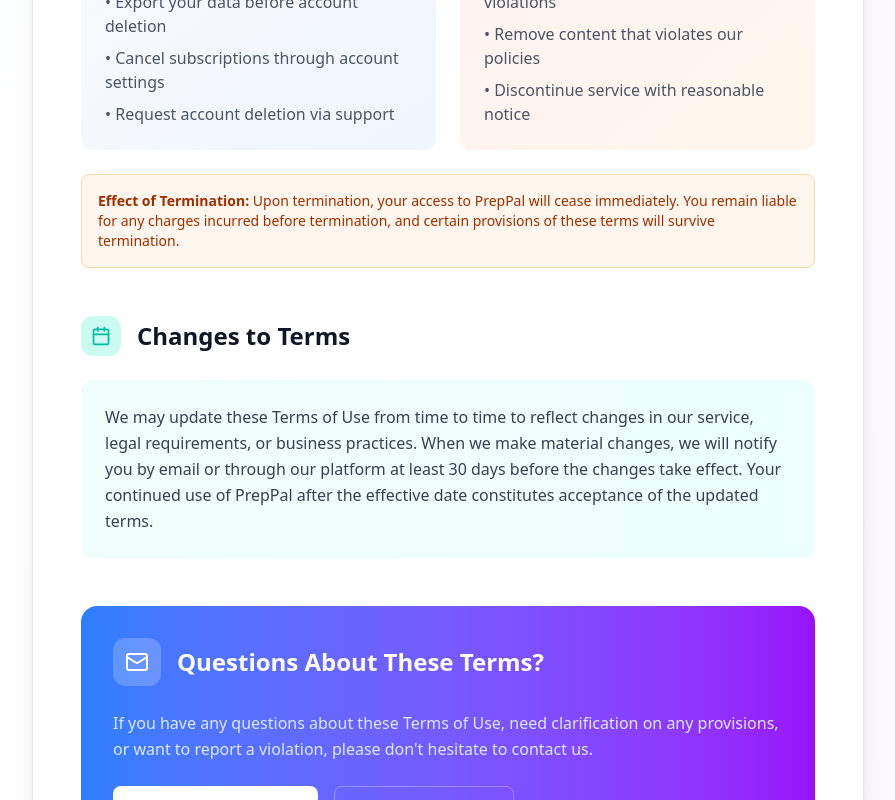
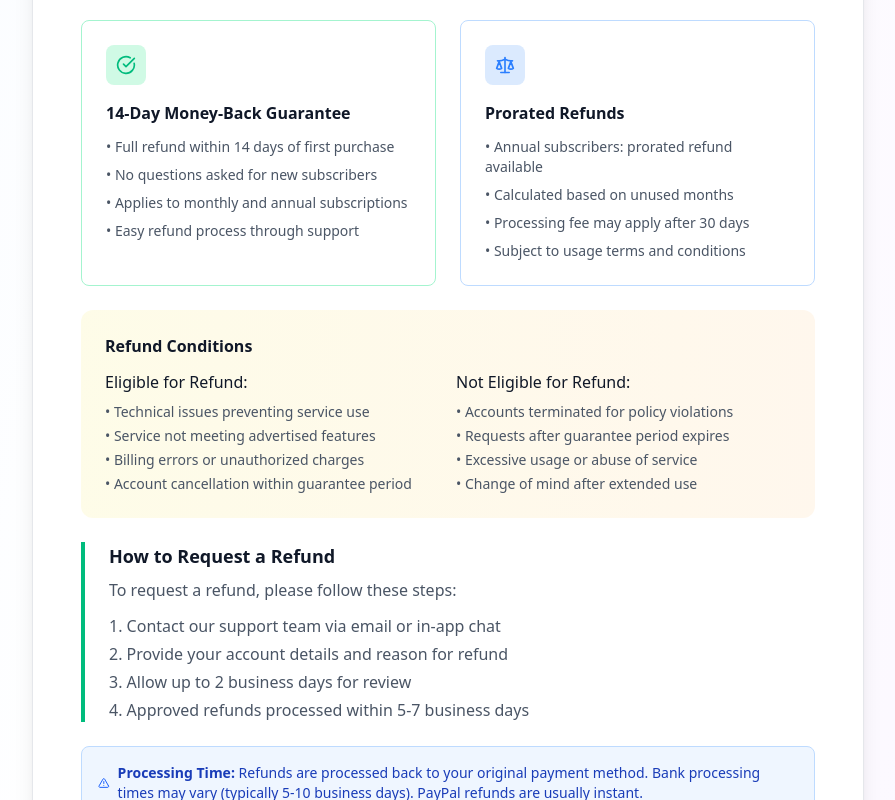
Before and after one commit to YoussufSalah/preppal, a Next.js app: page /TermsofUse in a window 1280 px wide. Shown: the part 3480-4280 px from the top of the page, without its empty margins (192-1087 px from the left). Built offline with nearby package versions, Linux system fonts and the light colour scheme.

Commit message:
updated refund policy

```diff
--- a/src/app/TermsofUse/page.js
+++ b/src/app/TermsofUse/page.js
@@ -251,7 +251,97 @@ const TermsOfUse = () => {
                 </div>
               </div>
             </section>
+            {/* Refund Policy */}
+            <section className="mb-12">
+              <div className="flex items-center mb-6">
+                <div className="w-10 h-10 bg-emerald-100 rounded-xl flex items-center justify-center mr-4">
+                  <CheckCircle className="w-5 h-5 text-emerald-500" />
+                </div>
+                <h2 className="text-2xl font-bold text-gray-900">Refund Policy</h2>
+              </div>
 
+              <div className="space-y-6">
+                <div className="bg-gradient-to-r from-emerald-50 to-teal-50 p-6 rounded-xl">
+                  <p className="text-gray-700 leading-relaxed">
+                    We want you to be completely satisfied with PrepPal. If you're not happy with our service, we offer a fair and transparent refund policy designed to protect both you and our business.
+                  </p>
+                </div>
+
+                <div className="grid md:grid-cols-2 gap-6">
+                  <div className="border border-emerald-200 rounded-lg p-6">
+                    <div className="w-10 h-10 bg-emerald-100 rounded-lg flex items-center justify-center mb-4">
+                      <CheckCircle className="w-5 h-5 text-emerald-500" />
+                    </div>
+                    <h3 className="font-semibold text-gray-900 mb-3">14-Day Money-Back Guarantee</h3>
+                    <ul className="text-sm text-gray-600 space-y-2">
+                      <li>• Full refund within 14 days of first purchase</li>
+                      <li>• No questions asked for new subscribers</li>
+                      <li>• Applies to monthly and annual subscriptions</li>
+                      <li>• Easy refund process through support</li>
+                    </ul>
+                  </div>
+
+                  <div className="border border-blue-200 rounded-lg p-6">
+                    <div className="w-10 h-10 bg-blue-100 rounded-lg flex items-center justify-center mb-4">
+                      <Scale className="w-5 h-5 text-blue-500" />
+                    </div>
+                    <h3 className="font-semibold text-gray-900 mb-3">Prorated Refunds</h3>
+                    <ul className="text-sm text-gray-600 space-y-2">
+                      <li>• Annual subscribers: prorated refund available</li>
+                      <li>• Calculated based on unused months</li>
+                      <li>• Processing fee may apply after 30 days</li>
+                      <li>• Subject to usage terms and conditions</li>
+                    </ul>
+                  </div>
+                </div>
+
+                <div className="bg-gradient-to-r from-yellow-50 to-orange-50 p-6 rounded-xl">
+                  <h3 className="font-semibold text-gray-900 mb-3">Refund Conditions</h3>
+                  <div className="grid md:grid-cols-2 gap-4">
+                    <div>
+                      <h4 className="font-medium text-gray-900 mb-2">Eligible for Refund:</h4>
+                      <ul className="text-sm text-gray-600 space-y-1">
+                        <li>• Technical issues preventing service use</li>
+                        <li>• Service not meeting advertised features</li>
+                        <li>• Billing errors or unauthorized charges</li>
+                        <li>• Account cancellation within guarantee period</li>
+                      </ul>
+                    </div>
+                    <div>
+                      <h4 className="font-medium text-gray-900 mb-2">Not Eligible for Refund:</h4>
+                      <ul className="text-sm text-gray-600 space-y-1">
+                        <li>• Accounts terminated for policy violations</li>
+                        <li>• Requests after guarantee period expires</li>
+                        <li>• Excessive usage or abuse of service</li>
+                        <li>• Change of mind after extended use</li>
+                      </ul>
+                    </div>
+                  </div>
+                </div>
+
+                <div className="border-l-4 border-emerald-500 pl-6">
+                  <h3 className="text-lg font-semibold text-gray-900 mb-2">How to Request a Refund</h3>
+                  <div className="space-y-3">
+                    <p className="text-gray-600">To request a refund, please follow these steps:</p>
+                    <ol className="text-gray-600 space-y-1 list-decimal list-inside">
+                      <li>Contact our support team via email or in-app chat</li>
+                      <li>Provide your account details and reason for refund</li>
+                      <li>Allow up to 2 business days for review</li>
+                      <li>Approved refunds processed within 5-7 business days</li>
+                    </ol>
+                  </div>
+                </div>
+
+                <div className="p-4 bg-blue-50 border border-blue-200 rounded-lg">
+                  <div className="flex items-center">
+                    <AlertTriangle className="w-5 h-5 text-blue-600 mr-2" />
+                    <p className="text-sm text-blue-800">
+                      <strong>Processing Time:</strong> Refunds are processed back to your original payment method. Bank processing times may vary (typically 5-10 business days). PayPal refunds are usually instant.
+                    </p>
+                  </div>
+                </div>
+              </div>
+            </section>
             {/* Termination */}
             <section className="mb-12">
               <div className="flex items-center mb-6">
```
